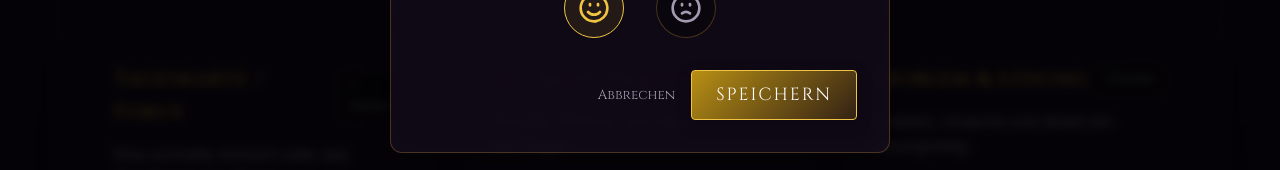
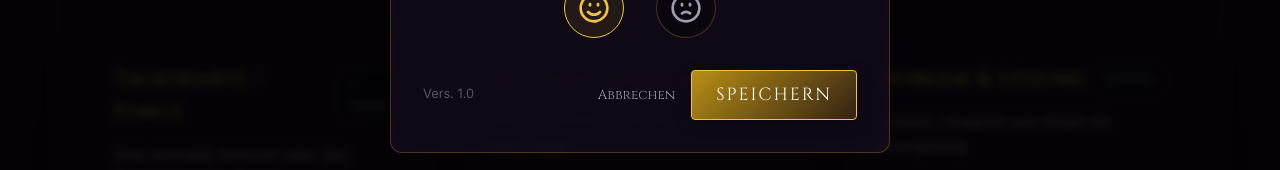
Before and after one commit to gnpanschur/Tarot-Pro, a React (Vite) app: page / in a window 1280 px wide. Both pictures are taken after a click on the button "Settings". Shown: the part 452-622 px from the top of the page. Built offline with nearby package versions, Linux system fonts and the light colour scheme; no server answers.

Commit message:
chore: release version 1.0

```diff
--- a/package.json
+++ b/package.json
@@ -1,7 +1,7 @@
 {
   "name": "tarotwebapp",
   "private": true,
-  "version": "0.0.0",
+  "version": "1.0.0",
   "type": "module",
   "scripts": {
     "dev": "vite",
--- a/src/components/NavBar.jsx
+++ b/src/components/NavBar.jsx
@@ -99,8 +99,9 @@ const NavBar = () => {
               </button>
             </div>
 
-            <div style={{ display: 'flex', justifyContent: 'flex-end', gap: '1rem' }}>
-              <button onClick={() => setShowSettings(false)} style={{ color: 'var(--text-secondary)' }}>Abbrechen</button>
+            <div style={{ display: 'flex', justifyContent: 'flex-end', gap: '1rem', alignItems: 'center' }}>
+              <span style={{ fontSize: '0.8rem', color: 'var(--text-secondary)', marginRight: 'auto', opacity: 0.5 }}>Vers. 1.0</span>
+              <button onClick={() => setShowSettings(false)} style={{ color: 'var(--text-secondary)', background: 'transparent', border: 'none', cursor: 'pointer' }}>Abbrechen</button>
               <button className="btn-mystic" onClick={saveSettings}>Speichern</button>
             </div>
           </div>
```
